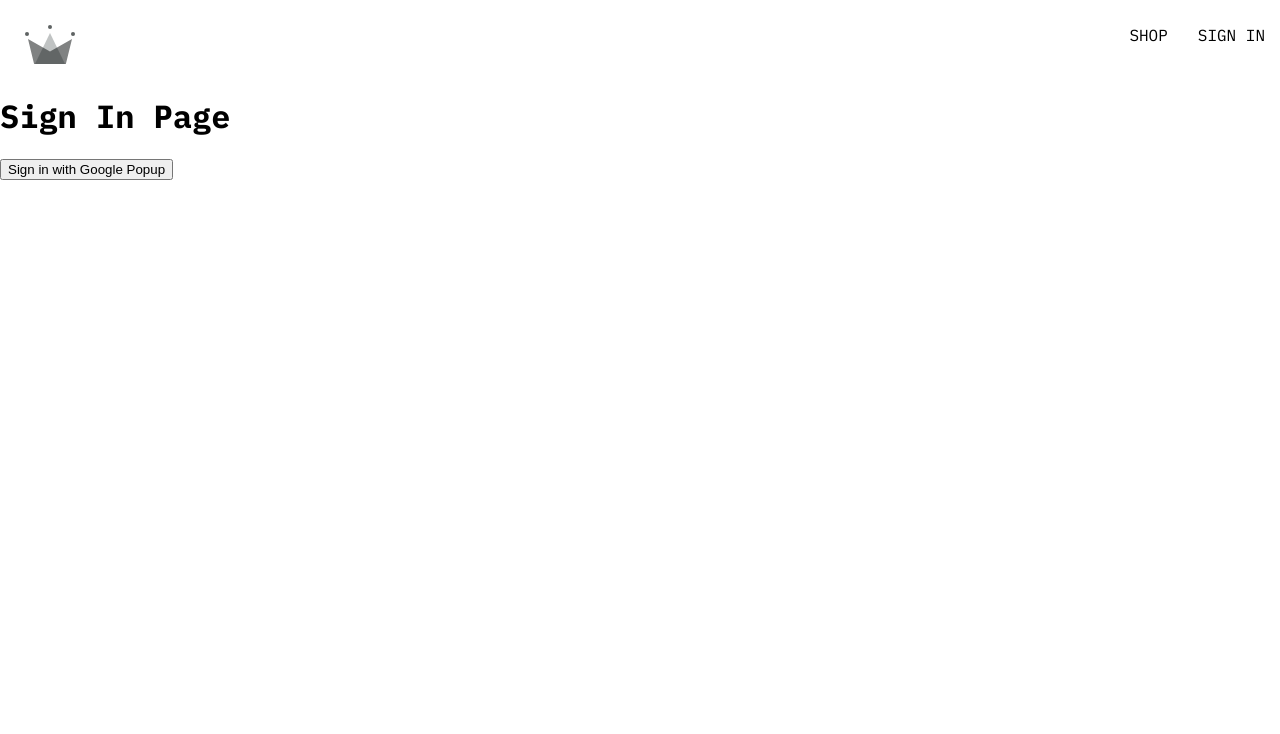
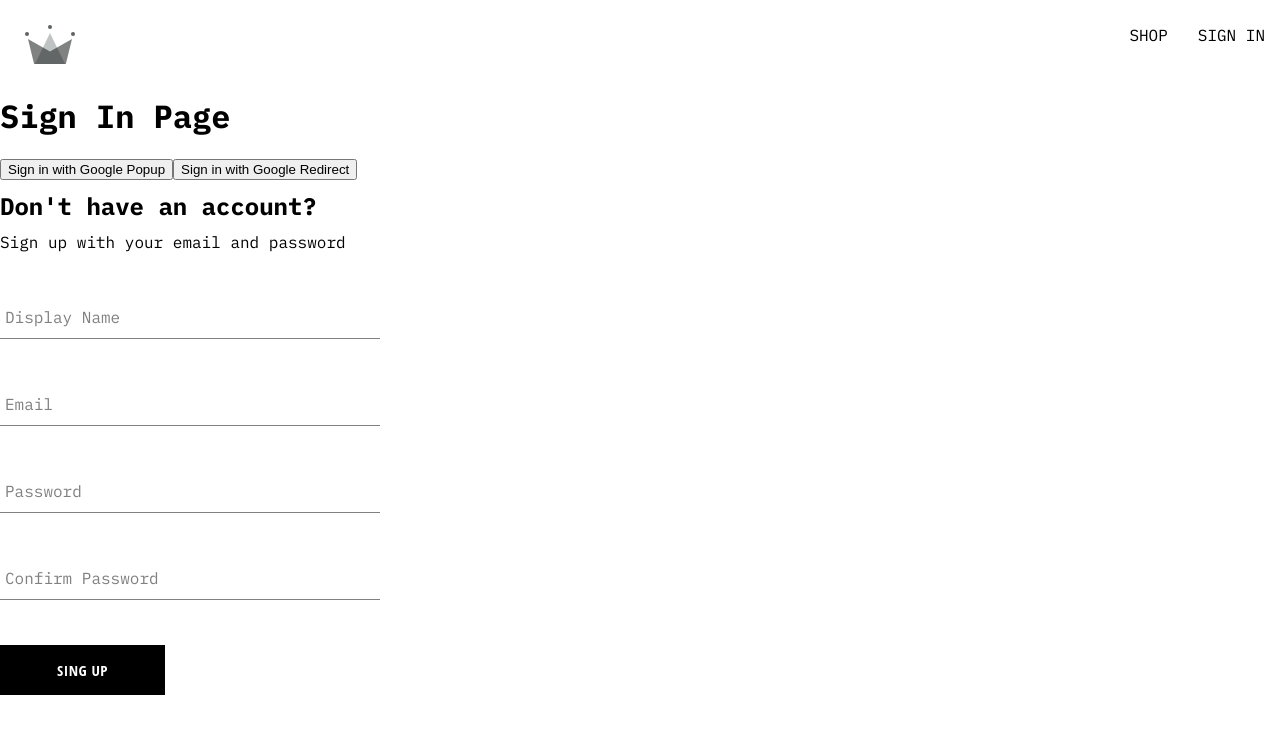
Before and after one commit to rodvillathecoder/clothing-web-app, a React (Create React App) app: page /sign-in in a window 1280 px wide. Shown: the top 734 px of the page. Built offline with nearby package versions, Linux system fonts and the light colour scheme.

Commit message:
created sign up component, the form input component, button component

```diff
--- /dev/null
+++ b/src/components/button/button.component.jsx
@@ -0,0 +1,14 @@
+import '../../styles/button.styles.scss';
+
+const BUTTON_TYPES_CLASSES = {
+    google: 'google-sign-in',
+    inverted: 'inverted',
+}
+
+const Button = ({ children, buttonType, ...otherPops }) => {
+    return (
+        <button className={`button-container ${BUTTON_TYPES_CLASSES[buttonType]}`}{...otherPops}>
+            {children}
+        </button>)
+};
+export default Button;
--- /dev/null
+++ b/src/components/form-input/form-input.component.jsx
@@ -0,0 +1,16 @@
+import '../../styles/form-input.styles.scss';
+
+const FormInput = ({ label, ...otherProps }) => {
+    return (
+        <div className="group">
+            <input className="form-input"
+                {...otherProps}
+            />
+            {label && (
+                <label className={`${otherProps.value.lenght ? "shrink" : ''} form-input-label`}>{label}</label>
+            )}
+        </div>
+    );
+};
+
+export default FormInput;
--- a/src/components/sign-in/sign-in.component.jsx
+++ b/src/components/sign-in/sign-in.component.jsx
@@ -1,18 +1,37 @@
-import { signInWithGooglePopup, createUserDocumentFromAuth } from "../../utils/firebase/firebase.utils";
-
+import { useEffect } from "react";
+import { getRedirectResult } from "firebase/auth";
+import {
+  auth,
+  signInWithGooglePopup,
+  createUserDocumentFromAuth,
+  signInWithGoogleRedirect,
+} from "../../utils/firebase/firebase.utils";
+import SignUpForm from "../sign-up/sign-up.component";
 
 const SignIn = () => {
+  useEffect(() => {
+    const fetchData = async () => {
+      const response = await getRedirectResult(auth);
+      if(response){
+        const userDocRef = await createUserDocumentFromAuth(response.user);
+      }
+    };
+
+    fetchData();
+  }, []);
   const logGoogleUser = async () => {
-        const {user} = await signInWithGooglePopup();
+    const { user } = await signInWithGooglePopup();
     const userDocRef = await createUserDocumentFromAuth(user);
-    }
+  };
 
   return (
     <div>
       <h1>Sign In Page</h1>
-            <button onClick={logGoogleUser}>
-                Sign in with Google Popup
+      <button onClick={logGoogleUser}>Sign in with Google Popup</button>
+      <button onClick={signInWithGoogleRedirect}>
+        Sign in with Google Redirect
       </button>
+      <SignUpForm />
     </div>
   );
 };
--- /dev/null
+++ b/src/components/sign-up/sign-up.component.jsx
@@ -0,0 +1,89 @@
+import { useState } from "react";
+import { createAuthUserWithEmailAnsPassword, createUserDocumentFromAuth } from "../../utils/firebase/firebase.utils";
+import FormInput from "../form-input/form-input.component";
+import Button from "../button/button.component";
+import '../../styles/sign-up-form.styles.scss';
+
+const defaultFormFields = {
+    displayName: '',
+    email: '',
+    password: '',
+    confirmPassword: '',
+};
+const SignUpForm = () => {
+    const [formFields, setFormFields] = useState(defaultFormFields);
+    const { displayName, email, password, confirmPassword } = formFields;
+
+    const resetFormField = () => {
+        setFormFields(defaultFormFields);
+        alert("created account");
+    }
+
+    const handleSubmit = async (event) => {
+        event.preventDefault();
+        if (password != confirmPassword) {
+            alert("passwords do not match")
+            return;
+        }
+        try {
+            const { user } = await createAuthUserWithEmailAnsPassword(email, password);
+            await createUserDocumentFromAuth(user, { displayName });
+            resetFormField();
+        } catch (error) {
+            if(error.code == 'auth/email-already-in-use'){
+                alert('email already in use');
+            } else {
+                console.log('user creation failed', error);
+            }
+        }
+    }
+
+    const handleChange = (event) => {
+        const { name, value } = event.target;
+        setFormFields({ ...formFields, [name]: value })
+    };
+
+    return (
+        <div className="sign-up-container">
+            <h2>Don't have an account?</h2>
+            <span>Sign up with your email and password</span>
+            <form onSubmit={handleSubmit}>
+                <FormInput
+                    label="Display Name"
+                    type="text"
+                    required
+                    onChange={handleChange}
+                    name="displayName"
+                    value={displayName}
+                />
+                <FormInput
+                    label="Email"
+                    type="email"
+                    required
+                    onChange={handleChange}
+                    name="email"
+                    value={email}
+                />
+                <FormInput
+                    label="Password"
+                    type="password"
+                    required
+                    onChange={handleChange}
+                    name="password"
+                    value={password}
+                />
+                <FormInput
+                    label="Confirm Password"
+                    type="password"
+                    required
+                    onChange={handleChange}
+                    name="confirmPassword"
+                    value={confirmPassword}
+                />
+                <Button type="submit">Sing Up</Button>
+            </form>
+        </div>
+    );
+};
+
+export default SignUpForm;
--- /dev/null
+++ b/src/styles/button.styles.scss
@@ -0,0 +1,46 @@
+.button-container {
+    min-width: 165px;
+    width: auto;
+    height: 50px;
+    letter-spacing: 0.5px;
+    line-height: 50px;
+    padding: 0 35px 0 35px;
+    font-size: 15px;
+    background-color: black;
+    color: white;
+    text-transform: uppercase;
+    font-family: 'Open Sans Condensed';
+    font-weight: bolder;
+    border: none;
+    cursor: pointer;
+    display: flex;
+    justify-content: center;
+
+    &:hover {
+      background-color: white;
+      color: black;
+      border: 1px solid black;
+    }
+
+    &.google-sign-in {
+      background-color: #4285f4;
+      color: white;
+
+      &:hover {
+        background-color: #357ae8;
+        border: none;
+      }
+    }
+
+    &.inverted {
+      background-color: white;
+      color: black;
+      border: 1px solid black;
+
+      &:hover {
+        background-color: black;
+        color: white;
+        border: none;
+      }
+    }
+  }
--- /dev/null
+++ b/src/styles/form-input.styles.scss
@@ -0,0 +1,54 @@
+$sub-color: grey;
+$main-color: black;
+
+@mixin shrinkLabel {
+  top: -14px;
+  font-size: 12px;
+  color: $main-color;
+}
+
+.group {
+  position: relative;
+  margin: 45px 0;
+
+  .form-input {
+    background: none;
+    background-color: white;
+    color: $sub-color;
+    font-size: 18px;
+    padding: 10px 10px 10px 5px;
+    display: block;
+    width: 100%;
+    border: none;
+    border-radius: 0;
+    border-bottom: 1px solid $sub-color;
+    margin: 25px 0;
+
+    &:focus {
+      outline: none;
+    }
+
+    &:focus ~ .form-input-label {
+      @include shrinkLabel();
+    }
+  }
+
+  input[type='password'] {
+    letter-spacing: 0.3em;
+  }
+
+  .form-input-label {
+    color: $sub-color;
+    font-size: 16px;
+    font-weight: normal;
+    position: absolute;
+    pointer-events: none;
+    left: 5px;
+    top: 10px;
+    transition: 300ms ease all;
+
+    &.shrink {
+      @include shrinkLabel();
+    }
+  }
+}
--- /dev/null
+++ b/src/styles/sign-up-form.styles.scss
@@ -0,0 +1,9 @@
+.sign-up-container {
+    display: flex;
+    flex-direction: column;
+    width: 380px;
+
+    h2{
+        margin: 10px 0;
+    }
+}
--- a/src/utils/firebase/firebase.utils.js
+++ b/src/utils/firebase/firebase.utils.js
@@ -6,6 +6,7 @@
   signInWithRedirect,
   signInWithPopup,
   GoogleAuthProvider,
+  createUserWithEmailAndPassword
 } from "firebase/auth";
 import { getFirestore, doc, getDoc, setDoc } from "firebase/firestore";
 // TODO: Add SDKs for Firebase products that you want to use
@@ -24,28 +25,29 @@
 // Initialize Firebase
 const firebaseApp = initializeApp(firebaseConfig);
 // Initialize provider
-const provider = new GoogleAuthProvider();
+const googleProvider = new GoogleAuthProvider();
 
-provider.setCustomParameters({
+googleProvider.setCustomParameters({
   prompt: "select_account",
 });
 
 export const auth = getAuth();
-export const signInWithGooglePopup = () => signInWithPopup(auth, provider);
+export const signInWithGooglePopup = () =>
+  signInWithPopup(auth, googleProvider);
+export const signInWithGoogleRedirect = () =>
+  signInWithRedirect(auth, googleProvider);
 
 export const db = getFirestore();
 
-export const createUserDocumentFromAuth = async (userAuth) => {
-    const userDocRef = doc(db, 'users', userAuth.uid);
-
+export const createUserDocumentFromAuth = async (userAuth, additionalInfo = {}) => {
+  const userDocRef = doc(db, "users", userAuth.uid);
 
   const userSnapshot = await getDoc(userDocRef);
-
 
   // Check if userData exists
   // if userData does not exists
   // create / set the document with the data from userAuth in my collection
-    if(!userSnapshot.exists()){
+  if (!userSnapshot.exists()) {
     const { displayName, email } = userAuth;
     const createdAt = new Date();
 
@@ -53,14 +55,21 @@
       await setDoc(userDocRef, {
         displayName,
         email,
-                createdAt
+        createdAt,
+        ...additionalInfo,
       });
     } catch (error) {
-            console.log('error creating the user', error.message);
+      console.log("error creating the user", error.message);
     }
   }
   // if userData does exists
   return userDocRef;
 
   // return userDocRef
+};
+
+export const createAuthUserWithEmailAnsPassword = async (email, password) => {
+  if(!email || !password) return;
+
+  return await createUserWithEmailAndPassword(auth, email, password)
 }
```
Lines whose indentation alone changed are shown as unchanged.
